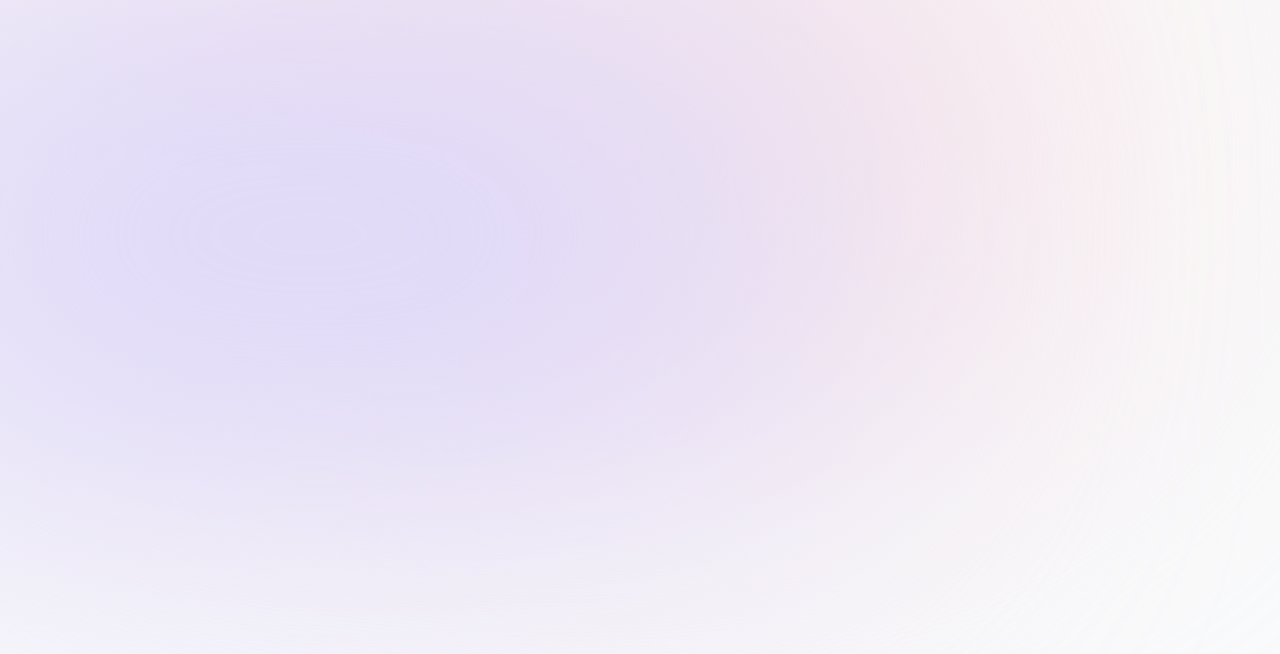
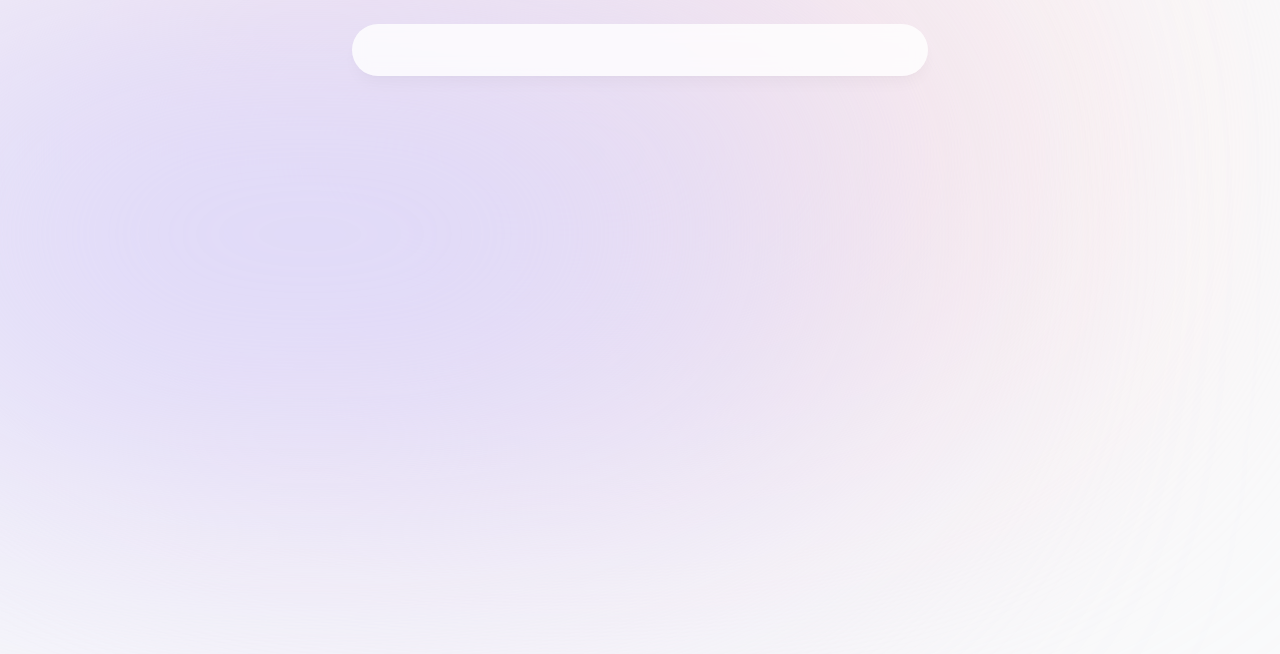
Before and after one commit to ruben-arcos/rubenarcos, a Next.js app: page / in a window 1280 px wide. Shown: the top 654 px of the page. Built offline with nearby package versions, Linux system fonts and the light colour scheme.

Commit message:
started working with the header portion of this project. navbar in progress.

```diff
--- a/app/layout.tsx
+++ b/app/layout.tsx
@@ -1,3 +1,4 @@
+import Header from "@/components/Header";
 import "./globals.css";
 import { Inter } from "next/font/google";
 
@@ -16,10 +17,11 @@
   return (
     <html lang="en" className="!scroll-smooth">
       <body
-        className={`${inter.className} bg-gray-50 text-gray-950 relative pt-28 sm:pt-36 dark:bg-gray-900 dark:text-gray-50 dark:text-opacity-90`}
+        className={`${inter.className} bg-gray-50 text-gray-950 relative pt-28 sm:pt-36 dark:bg-gray-900 dark:text-gray-50 dark:text-opacity-90 h-[5000px]`}
       >
         <div className="bg-[#fbe2e3] absolute top-[-6rem] -z-10 right-[11rem] h-[31.25rem] w-[31.25rem] rounded-full blur-[10rem] sm:w-[68.75rem] dark:bg-[#946263]"></div>
         <div className="bg-[#dbd7fb] absolute top-[-1rem] -z-10 left-[-35rem] h-[31.25rem] w-[50rem] rounded-full blur-[10rem] sm:w-[68.75rem] md:left-[-33rem] lg:left-[-28rem] xl:left-[-15rem] 2xl:left-[-5rem] dark:bg-[#676394]"></div>
+        <Header />
         {children}
       </body>
     </html>
--- /dev/null
+++ b/components/Header.tsx
@@ -0,0 +1,17 @@
+"use client";
+import { motion } from "framer-motion";
+import React from "react";
+
+export default function Header() {
+  return (
+    <header className="z-[999] relative">
+      <motion.div
+        className="fixed top-0 left-1/2 -translate-x-1/2 h-[4.5rem] w-full rounded-none border-white border-opacity-40 bg-white bg-opacity-80 shadow-lg shadow-black/[0.03] backdrop-blur-[0.5rem] sm:top-6 sm:h-[3.25rem] sm:w-[36rem] sm:rounded-full"
+        initial={{ y: -100, x: "-50%", opacity: 0 }}
+        animate={{ y: 0, x: "-50%", opacity: 1 }}
+      ></motion.div>
+
+      <nav className="fixed top-[0.15rem] left-1/2 h-12 -translate-x-1/2 py-2 sm:top-[1.7rem] sm:h-[initial] sm:py-0"></nav>
+    </header>
+  );
+}
--- a/package.json
+++ b/package.json
@@ -15,6 +15,7 @@
     "autoprefixer": "10.4.18",
     "eslint": "8.57.0",
     "eslint-config-next": "14.1.2",
+    "framer-motion": "^11.0.8",
     "next": "14.1.2",
     "postcss": "8.4.35",
     "react": "18.2.0",
```
Also changed, not shown: 1 other file (tests, documents, lock files or other folders).
